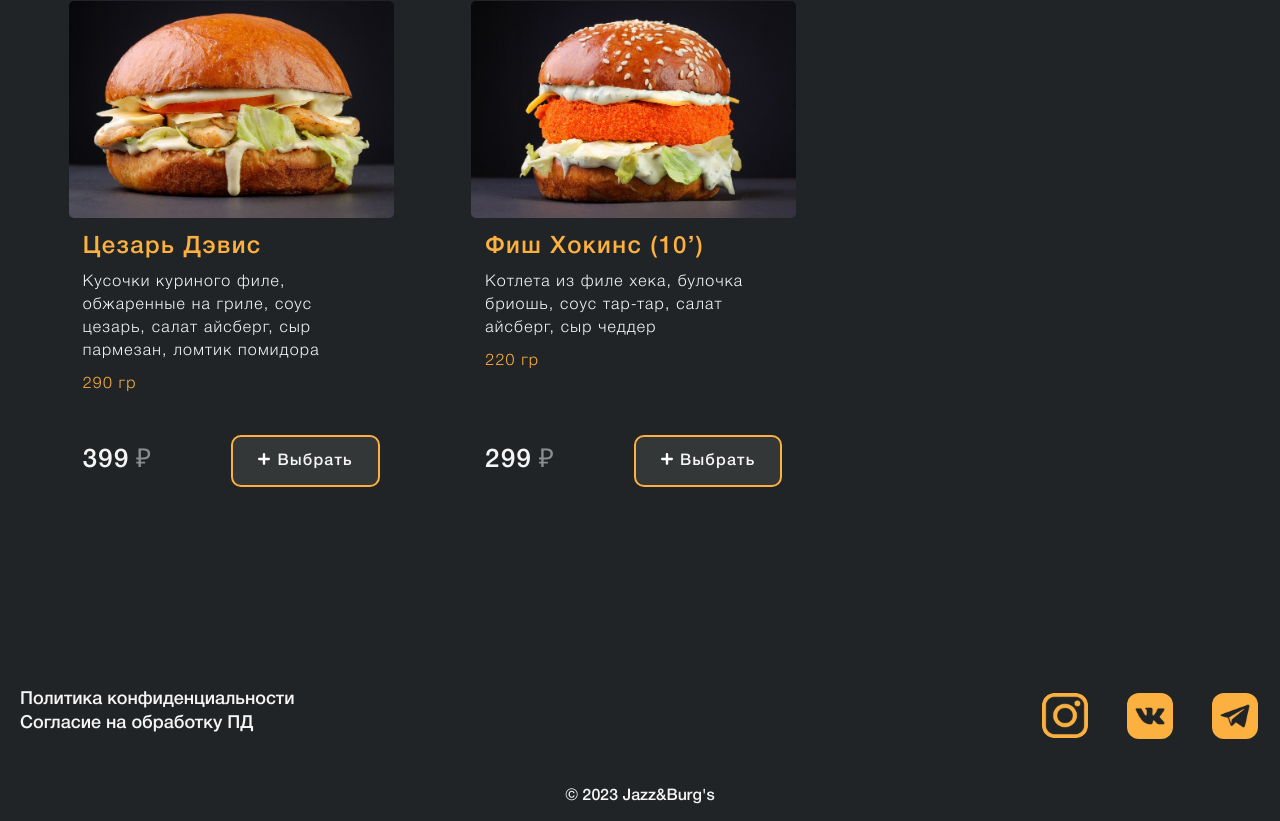
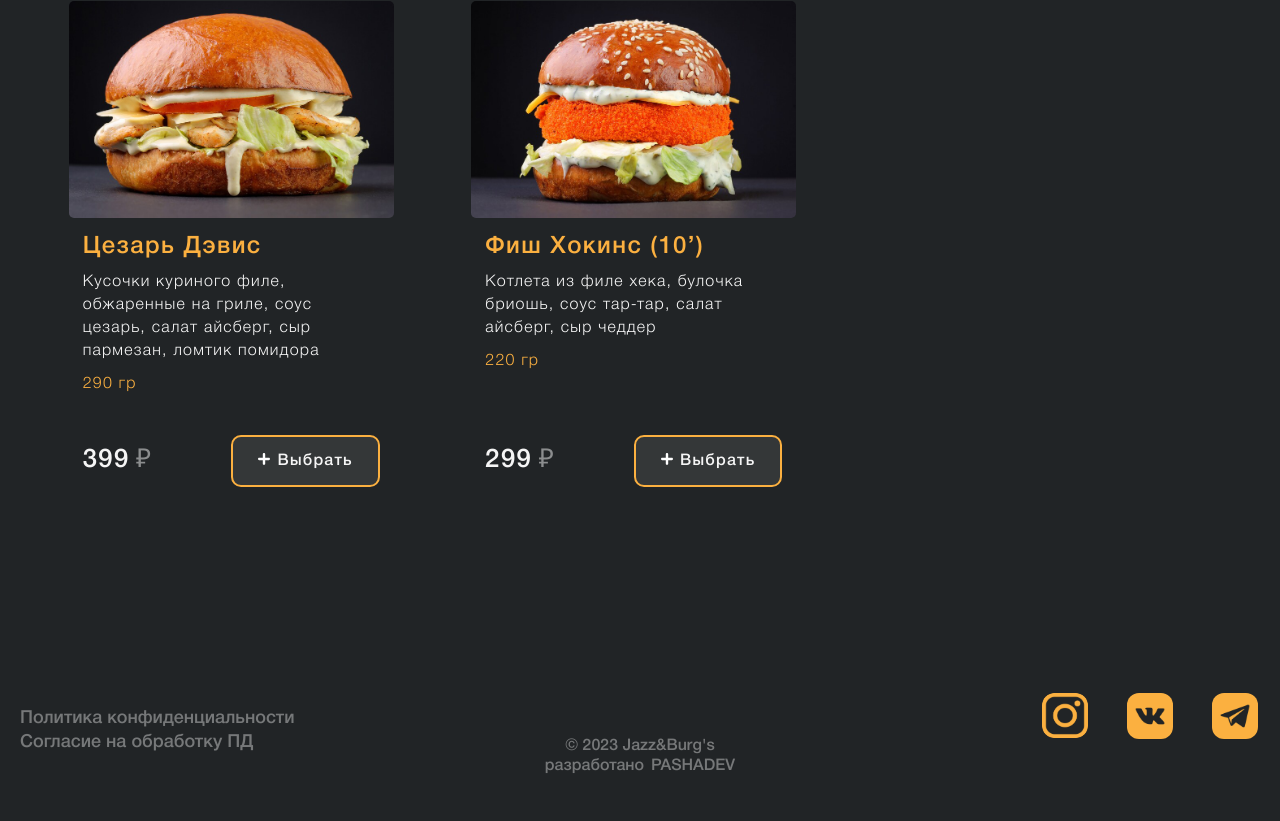
Before and after one commit to pavelzolotin/burgers-store-react-app, a React (Create React App) app: page / in a window 1280 px wide. Shown: the part 2229-3050 px from the top of the page. Built offline with nearby package versions, Linux system fonts and the light colour scheme.

Commit message:
fix logo width & add copyright link in Footer

```diff
--- a/src/components/Footer/index.tsx
+++ b/src/components/Footer/index.tsx
@@ -19,47 +19,41 @@ const Container = styled.div`
   }
 
   @media (max-width: 767px) {
-    flex-direction: column;
+    flex-direction: column-reverse;
     justify-content: center;
-    padding: 4rem 0 10rem 2rem;
-  }
-`;
-
-const LinksAndIcons = styled.div`
-  display: flex;
-  justify-content: space-between;
-  width: 100%;
-
-  @media (max-width: 767px) {
-    display: flex;
-    flex-direction: column-reverse;
+    gap: 2rem;
+    padding: 4rem 0 2rem 2rem;
   }
 `;
 
 const Links = styled.div`
   display: flex;
   flex-direction: column;
-  margin-bottom: 5rem;
+  gap: .7rem;
 
   @media (max-width: 767px) {
     text-align: center;
   }
 
   a {
-    margin-bottom: .7rem;
     font-size: 1.8rem;
     color: #f5f5f5;
-    transition: color .3s;
+    opacity: .4;
+    transition: all .3s;
 
+    @media (hover: hover) {
       &:hover {
+        opacity: 1;
         color: #ada9a9;
+        transition: all .3s;
+      }
     }
   }
 `;
 
 const Icons = styled.div`
   display: flex;
-  margin-bottom: 5rem;
+  margin-bottom: 3rem;
 
   @media (max-width: 767px) {
     justify-content: center;
@@ -90,28 +84,101 @@ const NavIcon = styled.button`
   }
 `;
 
+const LinksCopyrightBox = styled.div`
+  display: flex;
+
+  @media (max-width: 767px) {
+    flex-direction: column;
+    gap: 5rem;
+  }
+`;
+
 const Copyright = styled.div`
+  display: flex;
+  flex-direction: column;
+  align-items: center;
+  gap: .5rem;
+
+  @media (min-width: 1200px) {
     position: absolute;
     width: 100%;
     bottom: 1rem;
     left: 50%;
     transform: translate(-50%, -50%);
+  }
+
+
+`;
+
+const Text = styled.div`
+  display: flex;
+  gap: .7rem;
+
+  span {
+    font-size: 1.6rem;
+    color: #f5f5f5;
+    opacity: .4;
+  }
+
+  span:last-child {
+    opacity: .4;
+    transition: opacity .3s;
+  }
+`;
+
+const LinkDev = styled.div`
+  display: flex;
+  gap: .7rem;
+
+  span {
+    font-size: 1.6rem;
+    color: #f5f5f5;
+    opacity: .4;
+  }
+
+  a {
+    font-size: 1.6rem;
+    color: #f5f5f5;
+    opacity: .4;
+    transition: all .3s;
+
+    @media (hover: hover) {
+      &:hover {
+        color: #fbb040;
+        opacity: 1;
+        transition: all .3s;
+      }
+    }
+  }
 `;
 
 const CopyDescription = styled.p`
   font-size: 1.6rem;
   text-align: center;
   color: #f5f5f5;
+  opacity: .4;
 `;
 
 const Footer = () => {
     return (
         <Container>
-            <LinksAndIcons>
+            <LinksCopyrightBox>
                 <Links>
                     <Link to={PrivacyPolicy} target="_blank">Политика конфиденциальности</Link>
                     <Link to={DataAgreement} target="_blank">Согласие на обработку ПД</Link>
                 </Links>
+                <Copyright>
+                    <Text>
+                        <CopyDescription>© 2023 Jazz&Burg's</CopyDescription>
+                    </Text>
+                    <LinkDev>
+                        <span>
+                            разработано
+                        </span>
+                        <a href="https://pashadev.ru/" target="_blank" rel="noreferrer">PASHADEV</a>
+                    </LinkDev>
+                </Copyright>
+            </LinksCopyrightBox>
             <Icons>
                 {
                     iconsNav.map(icon => (
@@ -126,10 +193,6 @@ const Footer = () => {
                     ))
                 }
             </Icons>
-            </LinksAndIcons>
-            <Copyright>
-                <CopyDescription>© 2023 Jazz&Burg's</CopyDescription>
-            </Copyright>
         </Container>
     );
 };
--- a/src/components/Header/index.tsx
+++ b/src/components/Header/index.tsx
@@ -74,7 +74,7 @@ const LogoBox = styled.div`
 `;
 
 const LogoImage = styled.img`
-  width: 24rem;
+  width: 22rem;
 
   @media (max-width: 1440px) {
     width: 20rem;
--- a/src/pages/Home.tsx
+++ b/src/pages/Home.tsx
@@ -22,7 +22,7 @@ const Content = styled.div`
 
   @media (max-width: 767px) {
     padding: 3rem 1rem;
-    margin: 1rem auto;
+    margin: 0 auto;
   }
 `;
 
```
Lines whose indentation alone changed are shown as unchanged.
